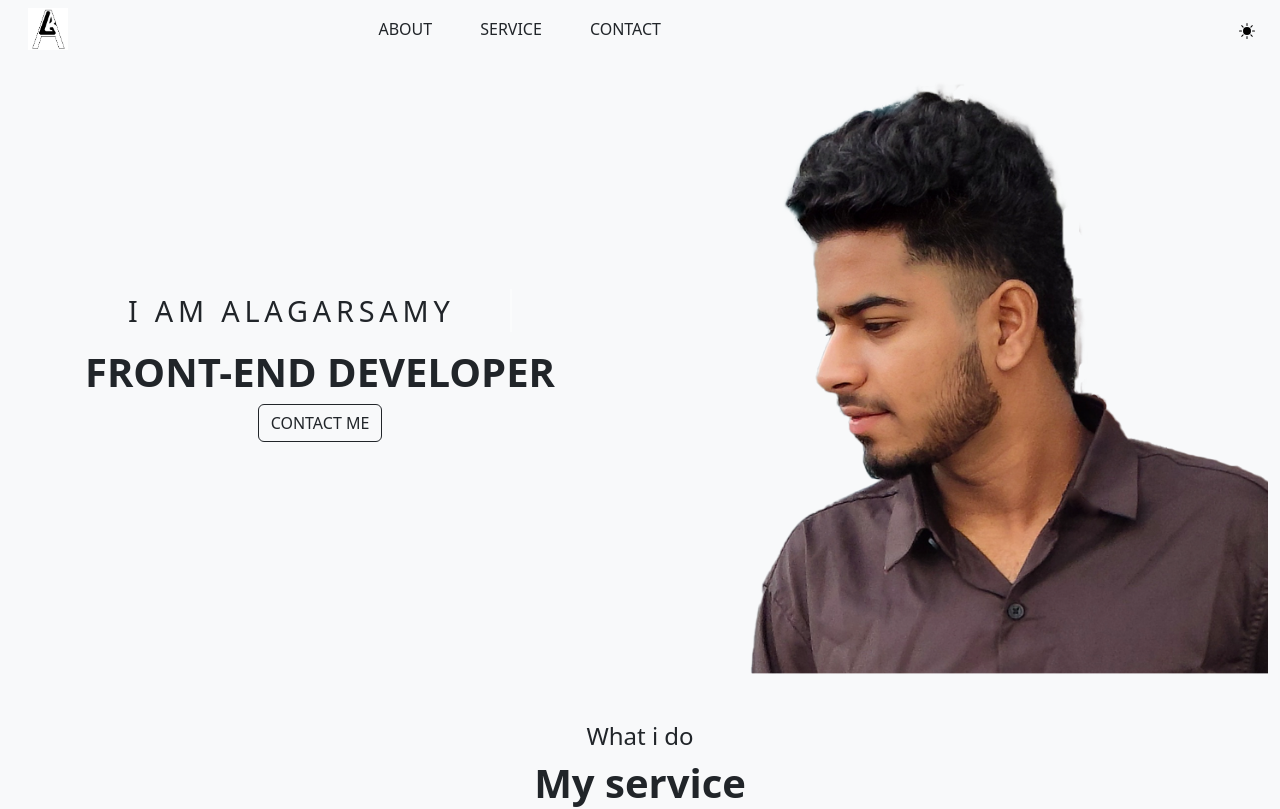
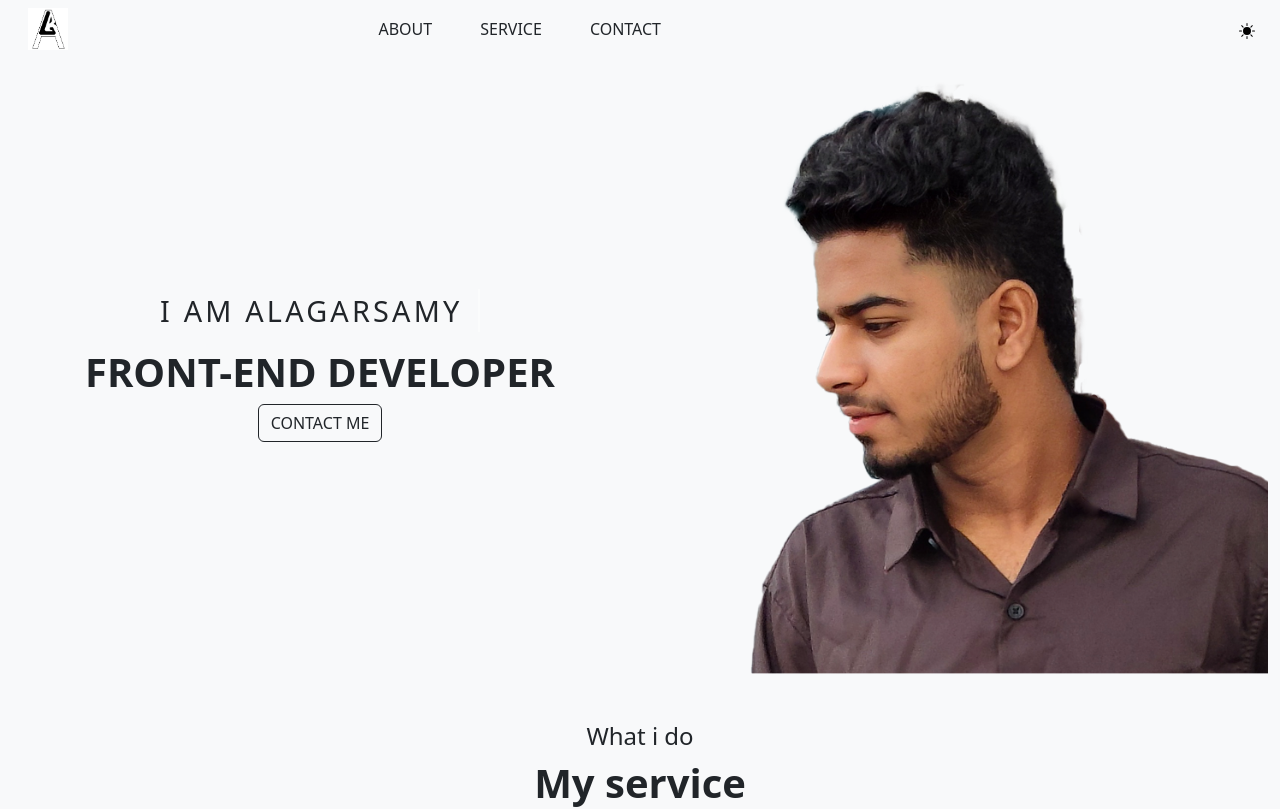
Before and after one commit to alagar2604/Alagar_portfolio, a React (Vite) app: page / in a window 1280 px wide. Shown: the top 809 px of the page. Built offline with nearby package versions, Linux system fonts and the light colour scheme.

Commit message:
my webpage

```diff
--- a/src/About.css
+++ b/src/About.css
@@ -106,7 +106,7 @@
 .line-1{
     position: relative;
     /* top: 50%;   */
-    width: 24em;
+    width: 22em;
 
     border-right: 2px solid rgba(255,255,255,.75);
     font-size: 180%;
@@ -114,7 +114,7 @@
     white-space: nowrap;
     overflow: hidden;
     /* transform: translateY(-50%);     */
-    letter-spacing: 0.3rem;
+    letter-spacing: 0.2rem;
  }
 
 /* Animation */
@@ -124,7 +124,7 @@
 }
 @keyframes typewriter{
   from{width: 0;}
-  to{width: 24rem;}
+  to{width: 20rem;}
 }
 @keyframes blinkTextCursor{
   from{border-right-color: rgba(255,255,255,.75);}
```
